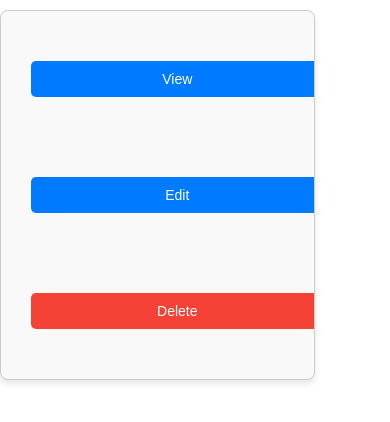
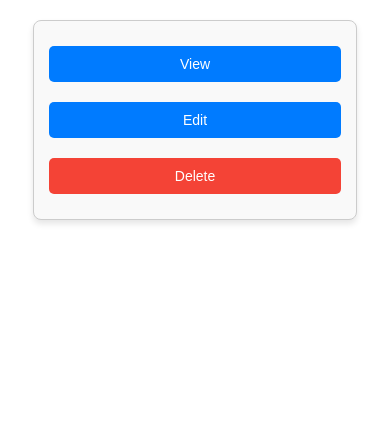
Before and after one commit to WaruCodes/hams360-, a React (Create React App) app: page /edit-card in a window 390 px wide. Shown: the top 422 px of the page. Built offline with nearby package versions, Linux system fonts and the light colour scheme.

Commit message:
Update EditCard.css

```diff
--- a/src/components/EditCard/EditCard.css
+++ b/src/components/EditCard/EditCard.css
@@ -79,12 +79,12 @@
     font-size: 12px; /* Adjust alert font size */
   }
 }
-
+//
 @media (max-width: 480px) {
   .edit-button,
   .delete-button,
   .view-button {
-    font-size: 14px; /* Smaller font size for very small screens */
+    font-size: 14px;
     padding: 10px;
     margin: 40px 20px;
   }
```
